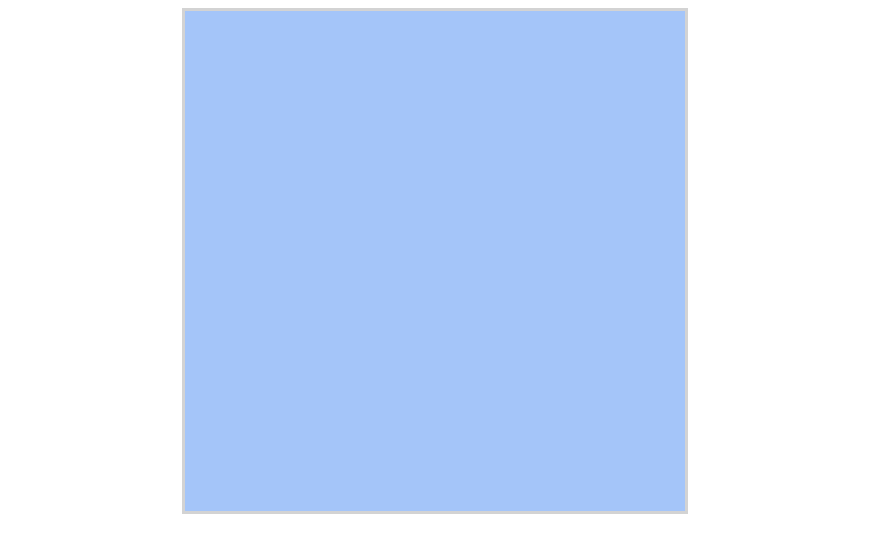
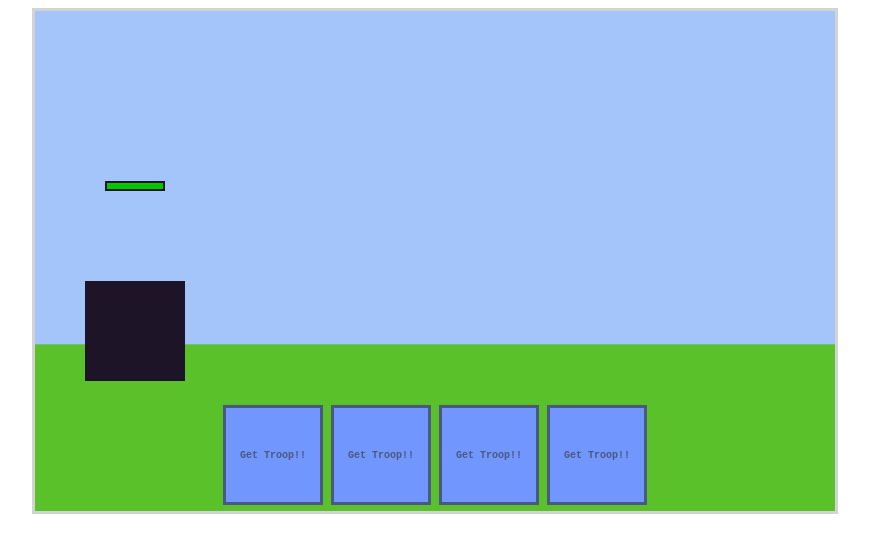
Before and after one commit to makoteo/blog, a Jekyll site: the page _games/defend-the-castle/defendTheCastle.html, which Jekyll copies as it is, in a window 1280 px wide. Shown: the top 553 px of the page, without its empty margins (205-1074 px from the left). Built offline with Jekyll 4.4.1, drawn with Linux system fonts in a browser that asks for light colours.

Commit message:
Have the basis done YAY

```diff
--- a/_games/defend-the-castle/defendTheCastle.css
+++ b/_games/defend-the-castle/defendTheCastle.css
@@ -1,6 +1,6 @@
 div.relative {
     position: relative;
-    width: 500px;
+    width: 800px;
     height: 500px;
     border: 3px solid lightgray;
 }
@@ -32,6 +32,14 @@ div.onrightside {
     left: 400px;
     width: 80px;
     height: 100px;
+}
+
+div.onBottomCentered {
+    position: absolute;
+    bottom: 50px;
+    left: 150px;
+    width: 500px;
+    height: 60px;
 }
 
 p.centeredbig {
@@ -96,15 +104,16 @@ p.centered {
     -webkit-user-select: none;
     -o-user-select: none;
 }
-button {
+button.getTroop {
     background-color: #7197ff;
     border: 3px solid #4A597F;
-    padding: 16px 32px;
-    width: 200px;
+    padding: 4px 2px;
+    width: 100px;
+    height: 100;
     text-align: center;
     text-decoration: none;
     display: inline-block;
-    font-size: 20px;
+    font-size: 10px;
     margin: 4px 2px;
     -webkit-transition-duration: 0.4s; /* Safari */
     transition-duration: 0.4s;
--- a/_games/defend-the-castle/defendTheCastle.html
+++ b/_games/defend-the-castle/defendTheCastle.html
@@ -5,9 +5,15 @@
 <center>
 
     <div class="relative">
-        <canvas id="myCanvas" width="500" height="500">
+        <canvas id="myCanvas" width="800" height="500">
             Your browser does not support the canvas element.
         </canvas>
+        <div class="onBottomCentered" id="troopHolderMenu">
+            <button onclick="getTroopOne()" class="getTroop">Get Troop!!</button>
+            <button class="getTroop">Get Troop!!</button>
+            <button class="getTroop">Get Troop!!</button>
+            <button class="getTroop">Get Troop!!</button>
+        </div>
         <!--
         <div class="absolute" id="startMenu">
             <p class="centeredbig">The Business</p>
--- a/_games/defend-the-castle/defendTheCastle.js
+++ b/_games/defend-the-castle/defendTheCastle.js
@@ -1,14 +1,22 @@
 var versionCode = "Alpha 0.9";
-var WIDTH = 700;
+var WIDTH = 800;
 var HEIGHT = 500;
-var gameRunning = false;
+var gameRunning = true;
 var SCORE = 0;
 var GAMESCORE = 0;
 var HIGHSCORE = 0;
+var frameCount = 0;
 
-var floorHeight = HEIGHT/6;
-var walkHeight = HEIGHT/8;
+var floorHeight = HEIGHT - HEIGHT/3;
+var walkHeight = HEIGHT - HEIGHT/4;
 
+var cameraX = 0;
+var cameraXMax = 300;
+
+var enemyCastleX = 100;
+var playerCastleX = WIDTH + cameraXMax - 100;
+var castleWidth = 100;
+var castleHeight = 100;
 
 var playerTroops = [];
 
@@ -17,16 +25,20 @@ var ctx = canvas.getContext("2d");
 
 // ---------------------------------------------------------- OBJECTS ------------------------------------------------------------------------ //
 
-function Soldier(x, y, width, height){
+function Soldier(x, y, width, height, type){
     this.x = x;
     this.y = y;
     this.width = width;
     this.height = height;
+    this.type = type;
+
+    if(type === 0){
+        this.speed = 3;
+    }
 
     this.draw = function(){
-        //DRAW EXAMPLE
-        //ctx.fillStyle = "rgb(30, 20, 40)";
-        //ctx.fillRect(x - width/2, y - height/2, width, height);
+        ctx.fillStyle = "rgb(255, 255, 255)";
+        ctx.fillRect(this.x - this.width/2 - cameraX, this.y - this.height/2, this.width, this.height);
 
         /* IMAGE EXAMPLE
         ctx.drawImage(playerOneG, 0, 0, 16, 32, x - width/2, y - height/2, width, height);
@@ -34,7 +46,14 @@ function Soldier(x, y, width, height){
 
     };
     this.update = function(){
+        this.x-=this.speed;
 
+        if(this.x < enemyCastleX + castleWidth/2 + this.width/2){
+            this.speed = 0;
+            if(castlesEnemy.health > 0) {
+                castlesEnemy.health--;
+            }
+        }
     }
 
     this.getheight = function(){
@@ -54,15 +73,49 @@ function Soldier(x, y, width, height){
     }
 }
 
+function Castle(type){
+    this.x = 0;
+    this.health = 100;
+    this.type = type;
+    if(this.type === 0) {
+        this.x = enemyCastleX;
+    }else{
+        this.x = playerCastleX;
+    }
+    this.y = walkHeight - 55;
+    this.width = castleWidth;
+    this.height = castleHeight;
 
+    this.draw = function(){
+        ctx.fillStyle = "rgb(30, 20, 40)";
+        ctx.fillRect(this.x - this.width/2 - cameraX, this.y - this.height/2, this.width, this.height);
+
+        ctx.fillStyle = "rgb(30, 20, 40)";
+        ctx.fillRect(this.x - this.width/2 - cameraX + 20, this.y - this.height/2 - 100, 60, 10);
+
+        ctx.fillStyle = "rgb(0, 200, 0)";
+        ctx.fillRect(this.x - this.width/2 - cameraX + 22, this.y - this.height/2 - 98, this.health * 0.56, 6);
+
+        /* IMAGE EXAMPLE
+        ctx.drawImage(playerOneG, 0, 0, 16, 32, x - width/2, y - height/2, width, height);
+        */
+
+    };
+    this.update = function(){
+
+    }
+}
 
 // ---------------------------------------------------------- BEFORE GAME RUN ------------------------------------------------------------------------ //
 
-
+castlesEnemy = new Castle(0);
+castlesPlayer = new Castle(1);
 
 // ---------------------------------------------------------- FUNCTIONS ------------------------------------------------------------------------ //
 
-
+function getTroopOne(){
+    playerTroops.push(new Soldier(playerCastleX, walkHeight - 16, 16, 32, 0));
+}
 
 // ---------------------------------------------------------- GAME FUNCTION ------------------------------------------------------------------------ //
 
@@ -70,6 +123,10 @@ function game(){
     //SKY FILL
     ctx.fillStyle = "rgb(164, 197, 249)";
     ctx.fillRect(0, 0, WIDTH, HEIGHT);
+
+    ctx.fillStyle = "rgb(90, 193, 42)";
+    ctx.fillRect(0, floorHeight, WIDTH, HEIGHT);
+    ctx.fillRect(0, walkHeight, WIDTH, HEIGHT);
 
     /* EXAMPLE FOR LOOP
     for(var i = 0; i < coins.length; i++){
@@ -86,9 +143,16 @@ function game(){
 
         frameCount++;
 
+        castlesEnemy.update();
+        castlesEnemy.draw();
+
+        castlesPlayer.update();
+        castlesPlayer.draw();
+
         for(var i = 0; i < playerTroops.length; i++){
 
-
+            playerTroops[i].update();
+            playerTroops[i].draw();
 
         }
 
@@ -98,9 +162,8 @@ function game(){
         document.getElementById("instructionsMenu").setAttribute("hidden", "hidden");
         */
 
-        /* (KEY INPUT)
-        if (keys && keys[40] || keys && keys[83]) {player.setVelY(player.getVelY() + 0.2)}
-        */
+        if (keys && keys[37] || keys && keys[65]) {if(cameraX >= 5){cameraX-=5;}}
+        if (keys && keys[39] || keys && keys[68]) {if(cameraX <= cameraXMax){cameraX+=5;}}
 
         /* SPAWNING
         if(frameCount % spawnRate === 0){
```
Also changed, not shown: _games/tmp-setup/index.md (+1 -1 lines).
